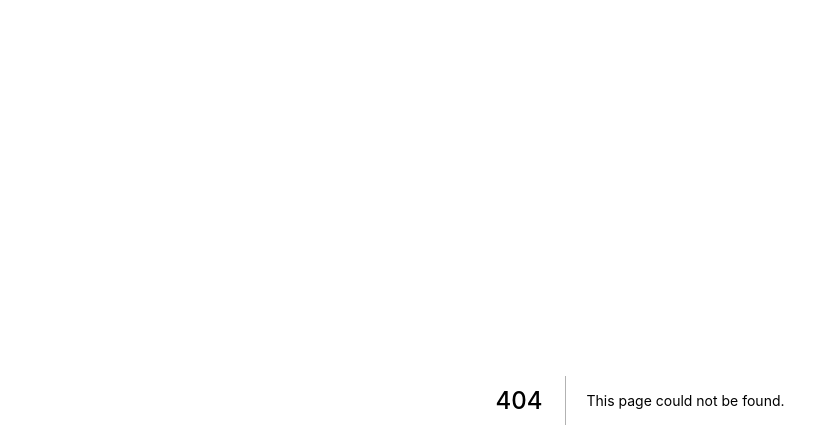
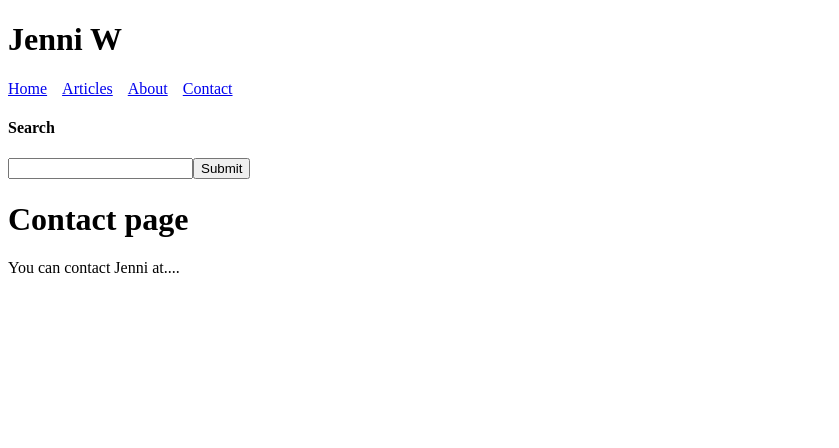
Before and after one commit to ffraniel/jenniW, a Next.js app: page /contact in a window 1280 px wide. Before the commit this address had no page. Shown: the top 448 px of the page, without its empty margins (0-839 px from the left). Built offline with nearby package versions, Linux system fonts and the light colour scheme.

Commit message:
created initial page and component structure

```diff
--- a/pages/ArticleText.js
+++ b/components/ArticleText.js
@@ -1,12 +1,11 @@
 const ArticleText = (props) => (
     <div>
-        {props.articleText.map((words)=>{
+        {props.articleText.map((words, key)=>{
             return (
-                <p>{words.text}</p>
+                <p className="text" key={key}>{words.text}</p>
             )
         })}
     </div>
 )
 
-
 export default ArticleText;
--- a/pages/Articles.js
+++ b/components/Articles.js
@@ -1,9 +1,9 @@
 import ArticleText from './ArticleText.js';
 const Articles = (props) => (
             <div>
-                {props.articles.results.map((article)=>{
+                {props.articles.results.map((article, articleKey)=>{
                     return (
-                        <article>
+                        <article key={articleKey}>
                             <h1>{article.data.articletitle[0].text}</h1>
                             {/* <img src=`${article.data.image1.url}` /> */}
                             <img src={article.data.image1.url} />
--- /dev/null
+++ b/components/Header.js
@@ -0,0 +1,29 @@
+import Link from 'next/link'
+import Search from './Search'
+
+const linkStyle = {
+  marginRight: 15
+}
+
+const Header = () => (
+    <div>
+        <div>
+            <h1>Jenni W</h1>
+        </div>
+        <Link href="/">
+          <a style={linkStyle}>Home</a>
+        </Link>
+        <Link href="/articles">
+          <a style={linkStyle}>Articles</a>
+        </Link>
+        <Link href="/about">
+          <a style={linkStyle}>About</a>
+        </Link>
+        <Link href="/contact">
+          <a style={linkStyle}>Contact</a>
+        </Link>
+        <Search />
+    </div>
+)
+
+export default Header
--- /dev/null
+++ b/components/Search.js
@@ -0,0 +1,28 @@
+var Prismic = require('prismic-javascript');
+var apiEndpoint = "https://JenniW.prismic.io/api/v2";
+import fetch from 'isomorphic-unfetch';
+
+
+const Search = (props) => (
+            <div>
+                <h4>Search</h4>
+                <form>
+                    <input type="text" />
+                    <input type="submit" />
+                </form>
+            </div>
+);
+
+// Search.getInitialProps = async function() {
+//     const res = await Prismic.getApi(apiEndpoint)
+//     .then((api) => {
+//         return api.query(""); // An empty query will return all the documents
+//     })
+//     return {
+//         articles:res
+//     }
+// }
+
+//can i filter props when retrieved?
+
+export default Search;
--- /dev/null
+++ b/pages/contact.js
@@ -0,0 +1,15 @@
+import Header from '../components/Header'
+
+const Contact = (props) => (
+
+            <div>
+                <Header />
+                <h1>Contact page</h1>
+                <p>You can contact Jenni at....</p>
+
+            </div>
+);
+
+
+
+export default Contact;
```
Also changed, not shown: oldcodestore.js (deleted, +0 -31 lines), pages/about.js (added, +14 -0 lines), pages/articles.js (added, +27 -0 lines), pages/index.js (+4 -15 lines).
